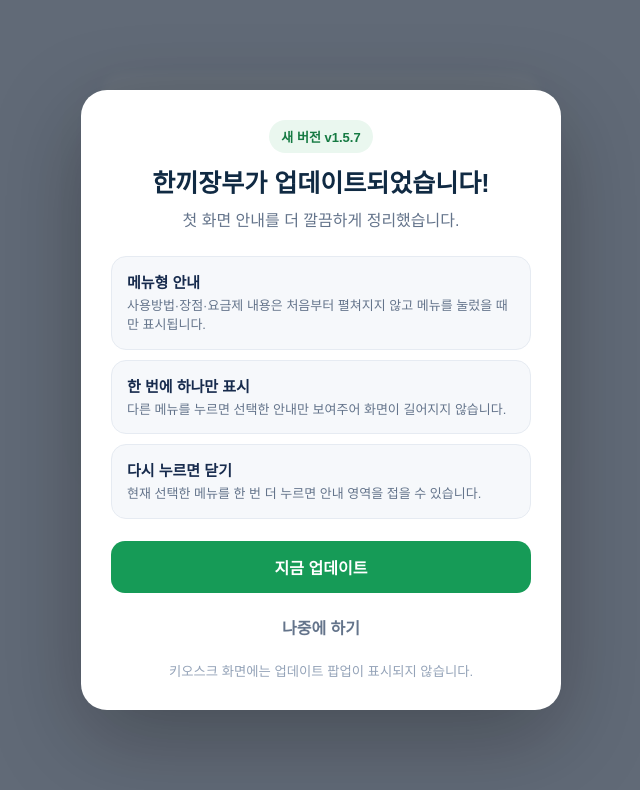
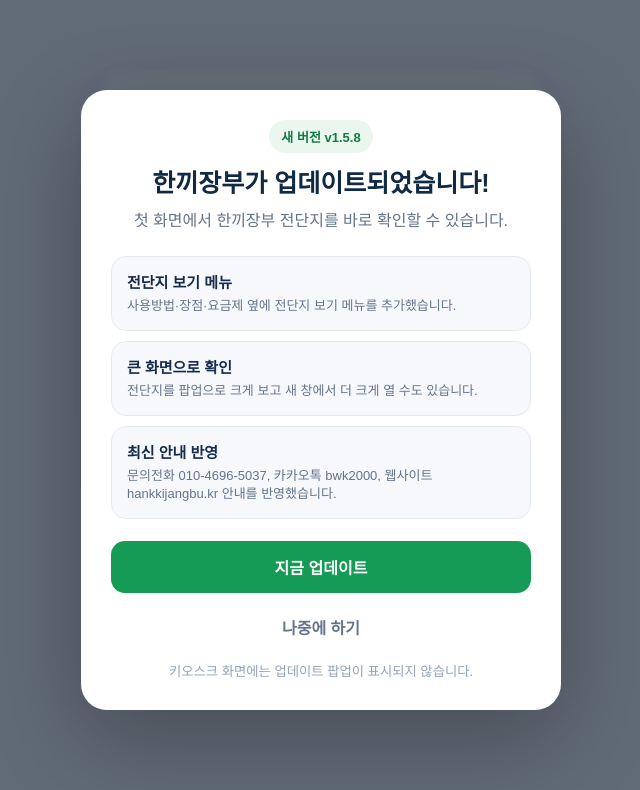
Before and after one commit to profile2018/hankki-jangbu, a Next.js app: page / in a window 1280 px wide. Shown: the top 790 px of the page, without its empty margins (319-959 px from the left). Built offline with nearby package versions, Linux system fonts and the light colour scheme; no server answers.

Commit message:
Bump update notice to v1.5.8 for flyer viewer

```diff
--- a/app/UpdateNotice.js
+++ b/app/UpdateNotice.js
@@ -2,7 +2,7 @@
 
 import { useEffect, useState } from "react";
 
-const VERSION = "1.5.7";
+const VERSION = "1.5.8";
 const STORAGE_KEY = "hankki-jangbu-version";
 const CHECK_INTERVAL = 5 * 60 * 1000;
 
@@ -23,5 +23,5 @@ export default function UpdateNotice() {
   function applyUpdate(){try{localStorage.setItem(STORAGE_KEY,latestVersion);}catch{}const url=new URL(window.location.href);url.searchParams.set("_appv",latestVersion);url.searchParams.set("_refresh",String(Date.now()));window.location.replace(url.toString());}
   function later(){setOpen(false);} if(!open)return null;
 
-  return <div className="update-backdrop" role="dialog" aria-modal="true" aria-labelledby="update-title"><section className="update-card"><div className="update-badge">새 버전 v{latestVersion}</div><h2 id="update-title">한끼장부가 업데이트되었습니다!</h2><p className="update-lead">첫 화면 안내를 더 깔끔하게 정리했습니다.</p><div className="update-items"><div><strong>메뉴형 안내</strong><span>사용방법·장점·요금제 내용은 처음부터 펼쳐지지 않고 메뉴를 눌렀을 때만 표시됩니다.</span></div><div><strong>한 번에 하나만 표시</strong><span>다른 메뉴를 누르면 선택한 안내만 보여주어 화면이 길어지지 않습니다.</span></div><div><strong>다시 누르면 닫기</strong><span>현재 선택한 메뉴를 한 번 더 누르면 안내 영역을 접을 수 있습니다.</span></div></div><button type="button" className="update-now" onClick={applyUpdate}>지금 업데이트</button><button type="button" className="update-later" onClick={later}>나중에 하기</button><small>키오스크 화면에는 업데이트 팝업이 표시되지 않습니다.</small></section></div>;
+  return <div className="update-backdrop" role="dialog" aria-modal="true" aria-labelledby="update-title"><section className="update-card"><div className="update-badge">새 버전 v{latestVersion}</div><h2 id="update-title">한끼장부가 업데이트되었습니다!</h2><p className="update-lead">첫 화면에서 한끼장부 전단지를 바로 확인할 수 있습니다.</p><div className="update-items"><div><strong>전단지 보기 메뉴</strong><span>사용방법·장점·요금제 옆에 전단지 보기 메뉴를 추가했습니다.</span></div><div><strong>큰 화면으로 확인</strong><span>전단지를 팝업으로 크게 보고 새 창에서 더 크게 열 수도 있습니다.</span></div><div><strong>최신 안내 반영</strong><span>문의전화 010-4696-5037, 카카오톡 bwk2000, 웹사이트 hankkijangbu.kr 안내를 반영했습니다.</span></div></div><button type="button" className="update-now" onClick={applyUpdate}>지금 업데이트</button><button type="button" className="update-later" onClick={later}>나중에 하기</button><small>키오스크 화면에는 업데이트 팝업이 표시되지 않습니다.</small></section></div>;
 }
```
